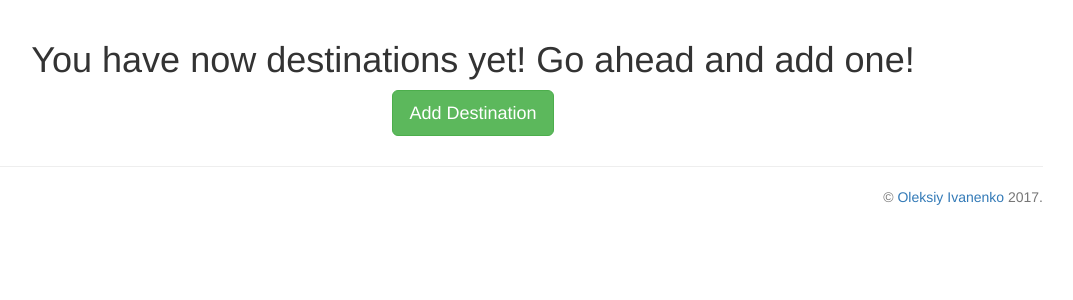
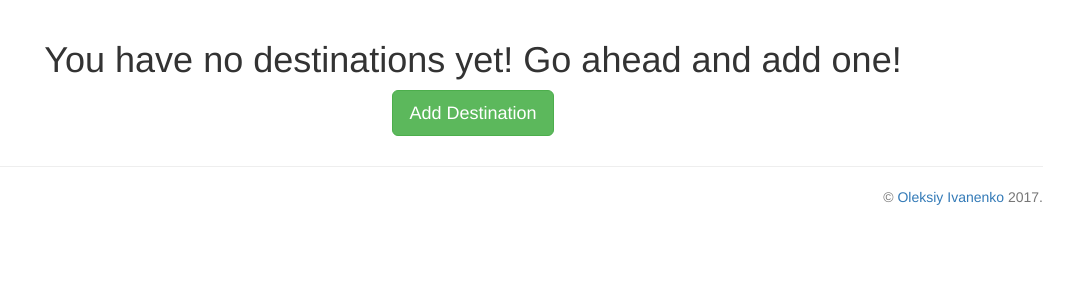
Before and after one commit to oleksiyivanenko/fellowtraveler, a Flask app: template src/app/templates/destinations/records.html in a window 1280 px wide. Shown: the part 52-352 px from the top of the page, without its empty margins (167-1240 px from the left). Run offline with Flask 2, Linux system fonts and the light colour scheme; the template is opened without the code that fills it, so the values that code supplies are empty; parts of the project's set-up code (start-up, migrations or seed data) failed here and were passed over; some libraries are stand-ins or nearby versions.

Commit message:
Fix typo

```diff
--- a/src/app/templates/destinations/records.html
+++ b/src/app/templates/destinations/records.html
@@ -31,7 +31,7 @@
 </ul>
 
 {% else %}
-    <h1 class="text-center">You have now destinations yet! Go ahead and add one!</h1>
+    <h1 class="text-center">You have no destinations yet! Go ahead and add one!</h1>
 {% endif %}
 <p class="text-center">
     <a class="btn btn-lg btn-success" href="{{ url_for('destinations.add') }}" role="button">Add Destination</a>
```
